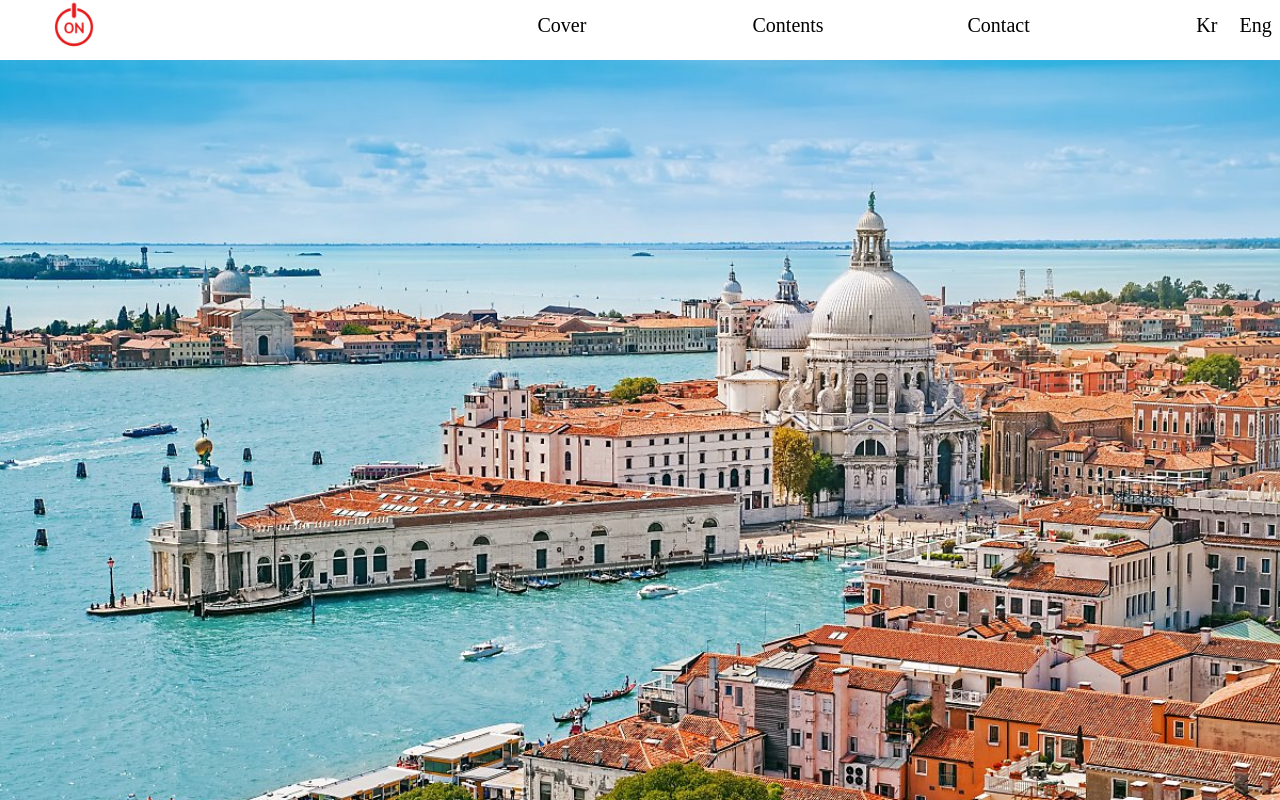
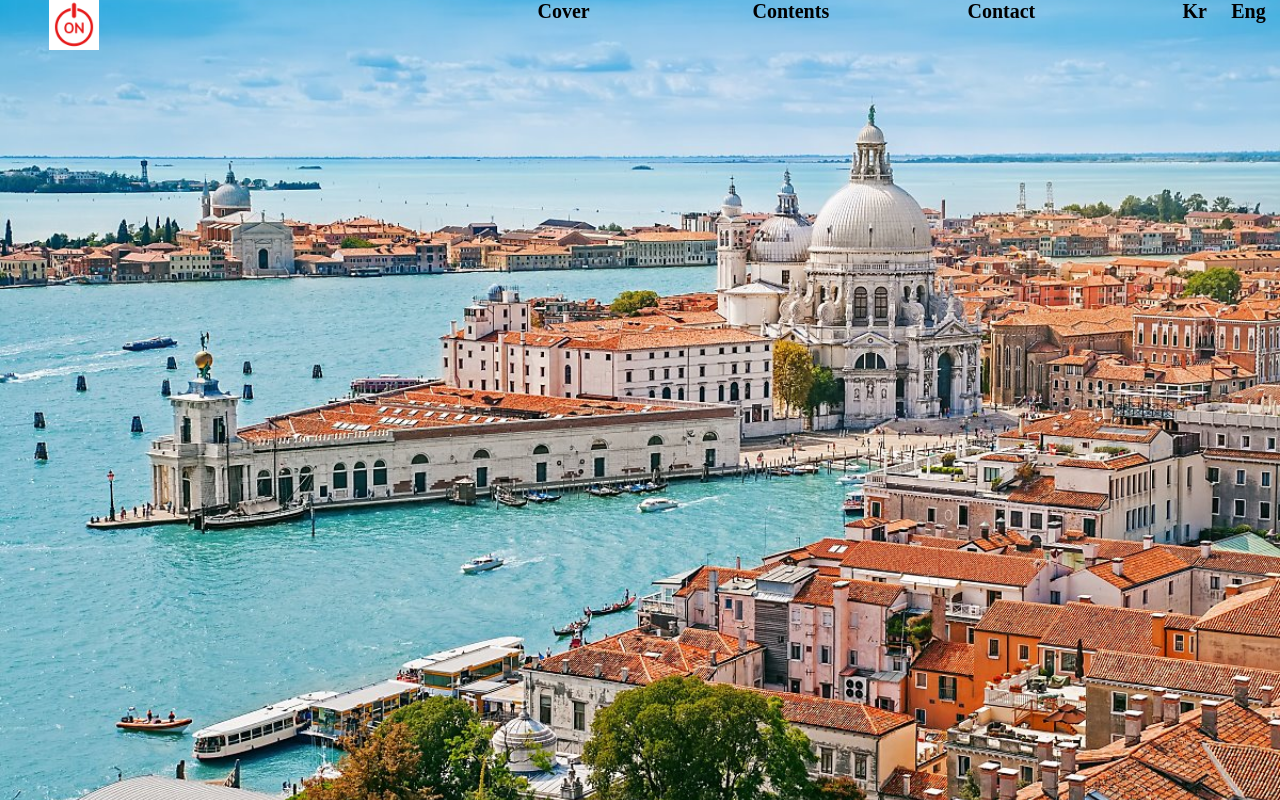
Before and after one commit to lightpine/react-study, a React (Create React App) app: page / in a window 1280 px wide. Shown: the top 800 px of the page. Built offline with nearby package versions, Linux system fonts and the light colour scheme.

Commit message:
한결과 문제 해결

```diff
--- a/package.json
+++ b/package.json
@@ -11,6 +11,7 @@
     "react": "^16.10.2",
     "react-dom": "^16.10.2",
     "react-scripts": "3.2.0",
+    "serve": "^11.2.0",
     "styled-components": "^4.4.1",
     "typescript": "3.6.4"
   },
--- a/src/components/main/Cover.tsx
+++ b/src/components/main/Cover.tsx
@@ -1,20 +1,60 @@
-import React from 'react'
+import React, { useRef, useState, useEffect, useCallback } from 'react'
 import styled from 'styled-components'
 import Image from '../Image/back_ground.png'
+import { WindowSizeInterface } from './Main'
 
-const Cover = () => {
+interface Props {
+  windowSize: WindowSizeInterface
+}
 
-    const Cover = styled.img`
-        grid-column: 1 / 13;
-        grid-row: auto;
-        display: grid;
-        grid-template-columns: repeat(12, 1fr);
-        grid-gap: 1rem;
-        width: 100vmax;
-    `
-    return (
-        <Cover src={Image} />
-    )
+const Cover: React.FC<Props> = (props) => {
+
+  const { height, width } = props.windowSize
+  const state = (height < width) ? "garo" : "sero"
+  const imgRef = useRef<HTMLImageElement>(null)
+  const [ss, setss] = useState(false)
+  useEffect(() => {
+    if (imgRef.current) {
+      if (imgRef.current.getBoundingClientRect().height < height) {
+        setss(true)
+      } else {
+        setss(false)
+      }
+    }
+  }, [])
+  const CoverWapper = styled.div`
+    grid-column: 1 / 13;
+    grid-row: 1;
+    overflow: hidden;
+    height:100vh;
+  `
+  const CoverImg = useCallback((
+    styled.img`
+    position: relative;
+
+    ${(state === "sero" || ss) ?
+        (`
+        left: 50%;
+        transform: translateX(-50%);
+        height: 100%;
+        width: auto;
+      `) :
+        (`
+        top:50%;
+        transform: translateY(-50%);
+        width:100%;
+        height:auto;
+      `)
+      }
+`
+  )
+    , [])
+
+  return (
+    <CoverWapper>
+      <CoverImg ref={imgRef} src={Image} />
+    </CoverWapper>
+  )
 }
 
 export default Cover
--- a/src/components/main/Main.tsx
+++ b/src/components/main/Main.tsx
@@ -4,20 +4,21 @@ import Navigater from './Navigater'
 import Cover from './Cover'
 import Contents from './Contents'
 
+export interface WindowSizeInterface {
+  width: number
+  height: number
+}
+
 const Main: React.FC = () => {
+
+  const init: WindowSizeInterface = {
+    width: window.innerWidth,
+    height: window.innerHeight
+  }
 
   const browserRef = useRef<HTMLDivElement>(null)
   const [gridSize, setGridSize] = useState(0)
-  // const [browserSize, setBrowserSize] = useState(0)
-
-  useEffect(() => {
-    const gridEl = browserRef.current
-    if (gridEl) {
-      const gridRect = gridEl.getBoundingClientRect()
-      const gridPiceSize = (gridRect.width - (10 * 11)) / 12
-      setGridSize(gridPiceSize)
-    }
-  }, [])
+  const [winSize, setWinSize] = useState(init)
 
   useEffect(() => {
     const reSize = () => {
@@ -28,33 +29,23 @@ const Main: React.FC = () => {
         setGridSize(gridPiceSize)
       }
     }
+    reSize()
     window.addEventListener("resize", reSize)
     return () => { window.removeEventListener("resiz", reSize) };
   }, [])
 
-  // useEffect(() => {
-  //   const browserSize = browserRef.current
-  //   if (browserSize) {
-  //     const browserrect = browserSize.getBoundingClientRect()
-  //     const browserWidth = browserrect.width
-  //     setBrowserSize(browserWidth)
-  //   }
-  // }, [])
-
-  // useEffect(() => {
-  //   const reSize = () => {
-  //     const browserSize = browserRef.current
-  //     if (browserSize) {
-  //       const browserrect = browserSize.getBoundingClientRect()
-  //       const browserWidth = browserrect.width
-  //       setBrowserSize(browserWidth)
-  //     }
-  //   }
-  //   window.addEventListener("resize", reSize)
-  //   return () => {
-  //     window.removeEventListener("resize", reSize)
-  //   };
-  // }, [])
+  useEffect(() => {
+    const reSize = () => {
+      setWinSize({
+        width: window.innerWidth,
+        height: window.innerHeight
+      })
+    }
+    window.addEventListener("resize", reSize)
+    return () => {
+      window.removeEventListener("resize", reSize)
+    };
+  }, [])
 
   const Wapper = styled.div`
     background-color: ${props => props.theme.main.background_color};
@@ -62,25 +53,13 @@ const Main: React.FC = () => {
     grid-template-columns: repeat(12, 1fr);
     grid-auto-rows: auto;
     grid-gap: 1rem;
-  `
-
-  const NaviWapper = styled.div`
-    background-color: ${props => props.theme.main.background_color};
-    grid-column: 1 / 13;
-    position:sticky;
-    top: 0;
-    grid-row: 1;
-    z-index: 1000;
+    width:100%;
   `
 
   return (
     <Wapper ref={browserRef}>
-      <NaviWapper>
-        <Navigater
-          gridSize={gridSize}
-        />
-      </NaviWapper>
-      <Cover />
+      <Navigater gridSize={gridSize} />
+      <Cover windowSize={winSize} />
       <Contents />
       <div>contact</div>
     </Wapper>
--- a/src/components/main/Navigater.tsx
+++ b/src/components/main/Navigater.tsx
@@ -1,4 +1,4 @@
-import React from 'react'
+import React, { useState, useEffect, useCallback } from 'react'
 import styled from 'styled-components'
 import logo from '../Image/ohn.png'
 
@@ -7,19 +7,37 @@ interface Props {
 }
 
 const Navigater: React.FC<Props> = (props) => {
+  const handleWin = (winsize: number) => {
+    if (winsize <= 500) {
+      return false
+    } else {
+      return true
+    }
+  }
 
+  const [isDesktop, setIsDesktop] = useState(handleWin(props.gridSize))
+  const [hamClick, setHamClick] = useState(handleWin(props.gridSize))
   const { gridSize } = props
 
   const onClick = () => {
-
+    setHamClick(!hamClick)
   }
 
+  useEffect(() => {
+    setIsDesktop(handleWin(gridSize))
+    setHamClick(handleWin(gridSize))
+  }, [gridSize])
+
   const Wapper = styled.div`
+    grid-column: 1 / 13;
+    grid-row: 1;
     display:grid;
     grid-template-columns: repeat(12, 1fr);
     grid-gap: 1rem;
-    align-items: center;
-    font-size: 10px;
+    position: sticky;
+    top: 0;
+    height:100px;
+    z-index: 1000;
   `
   const NaviIcon = styled.img`
     width: 5rem;
@@ -27,48 +45,36 @@ const Navigater: React.FC<Props> = (props) => {
     grid-column: 1 / 6;
     padding-left:${ gridSize / 2}px;
   `
-  const MenwBugerWapper = styled.div`
+  const MenwBugerWapper = useCallback((styled.div`
     grid-column: 6 / 13;
     display: grid;
     grid-template-columns: repeat(7, 1fr);
     grid-gap: 1rem;
+     ${hamClick ? "display:none;" : ""}
+    font-size: ${props => props.theme.navigater.font_size};
+    font-weight: ${props => props.theme.navigater.font_weight};
+
     @media (max-width: 500px) {
-      display:none;
+      ${hamClick ? "display: block;" : "display:none;"}
+      position:absolute;
+      top:0px;
+      left:0px;
+      background-color:#888888;
     }
 
-    @media (min-width: 481px) and (max-width: 767px) {
-    }
+    `), [hamClick])
 
-    @media (min-width: 768px) and (max-width: 1280px){
-    }
-
-    @media (min-width: 1281px) {
-    }
-    `
-  const NaviCover = styled.div`
-    grid-column: 1;
-    font-size: ${props => props.theme.navigater.font_size};
+  const Menu = styled.div<{ col: string }>`
+    grid-column:${props => props.col};
   `
 
-  const NaviContents = styled.div`
-    grid-column: 3;
-    font-size: ${props => props.theme.navigater.font_size};
-  `
-  const NaviContact = styled.div`
-    grid-column: 5;
-    font-size: ${props => props.theme.navigater.font_size};
-  `
   const NaviLanguage = styled.div`
     grid-column: 7;
     display: grid;
     grid-template-columns: repeat(2, 1fr);
-    justify-items: center;
-    align-items: center;
-    font-size: ${props => props.theme.navigater.font_size};
   `
   const NaviEng = styled.div`
     grid-column: 2;
-    font-size: ${props => props.theme.navigater.font_size};
   `
   const Hambuger = styled.div`
     @media (max-width: 500px) {
@@ -77,6 +83,7 @@ const Navigater: React.FC<Props> = (props) => {
       height: 2rem;
       background-color:red;
       grid-column: 12;
+      transition: all 0.3s;
     }
     @media (min-width: 501px) and (max-width: 767px) {
       display:none;
@@ -91,14 +98,13 @@ const Navigater: React.FC<Props> = (props) => {
     }
   `
 
-
   return (
     <Wapper>
       <NaviIcon src={logo} />
       <MenwBugerWapper>
-        <NaviCover>Cover</NaviCover>
-        <NaviContents>Contents</NaviContents>
-        <NaviContact>Contact</NaviContact>
+        <Menu col="1 / 3">Cover</Menu>
+        <Menu col="3 / 5">Contents</Menu>
+        <Menu col="5 / 7">Contact</Menu>
         <NaviLanguage>Kr<NaviEng>Eng</NaviEng></NaviLanguage>
       </MenwBugerWapper>
       <Hambuger onClick={onClick}>click</Hambuger>
--- a/src/theme/styled_components/navigater.ts
+++ b/src/theme/styled_components/navigater.ts
@@ -1,10 +1,14 @@
 export interface NaviInterface {
     background_color: string
     font_size: string
+    font_weight: string
+    color: string
     //add style interface
 }
 export const navigater: NaviInterface = {
     background_color: "#FFFFFF",
     font_size: "20px",
+    font_weight: "bold",
+    color: "#416780"
     //add style
 }
```
Also changed, not shown: src/components/main/Contents.tsx (indentation only), 1 other file (tests, documents, lock files or other folders).
